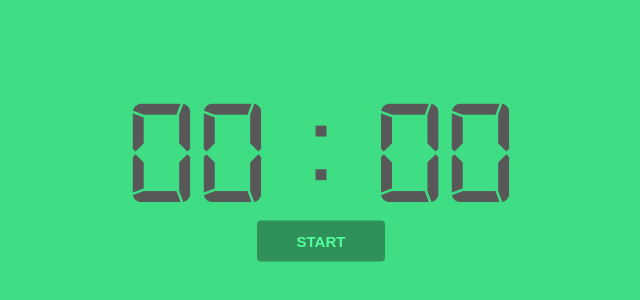
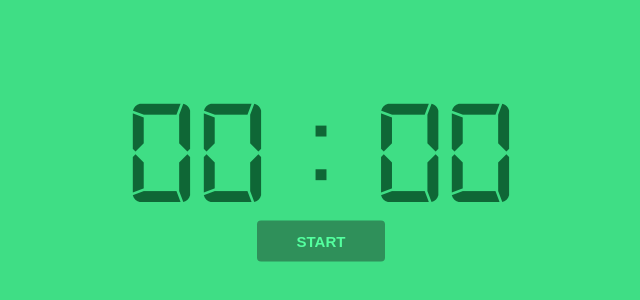
Before and after one commit to korrybass/WakatiTimer, a website: page public/index.html in a window 1280 px wide. Shown: the part 226-526 px from the top of the page, without its empty margins (319-959 px from the left). Drawn offline with Linux system fonts and the light colour scheme.

Commit message:
updated number font color

```diff
--- a/public/css/style.css
+++ b/public/css/style.css
@@ -14,7 +14,7 @@ body{
     width: 100%;
     font-family: "digital-7";
     font-size: 150px;
-    color: #585858;
+    color: #0f6736;
     position: absolute;
     top: 50%;
     left: 50%;
```
